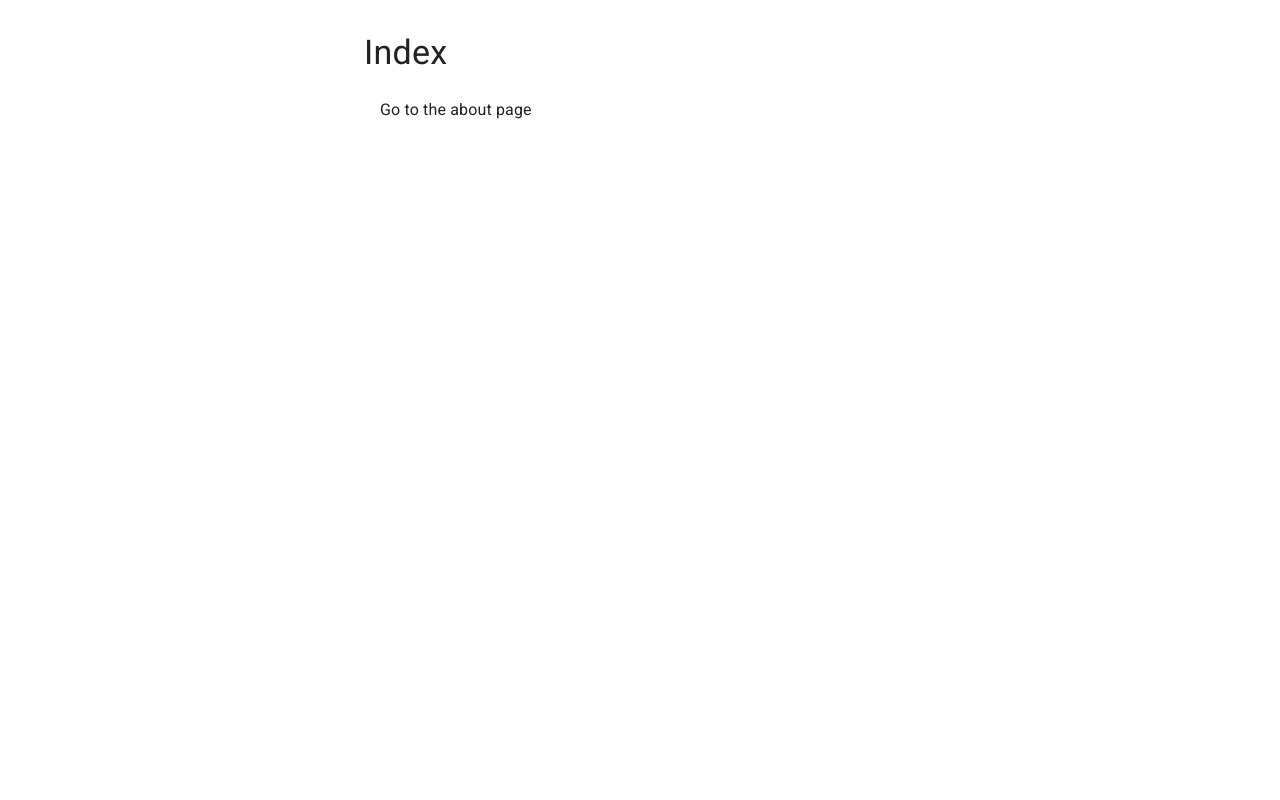
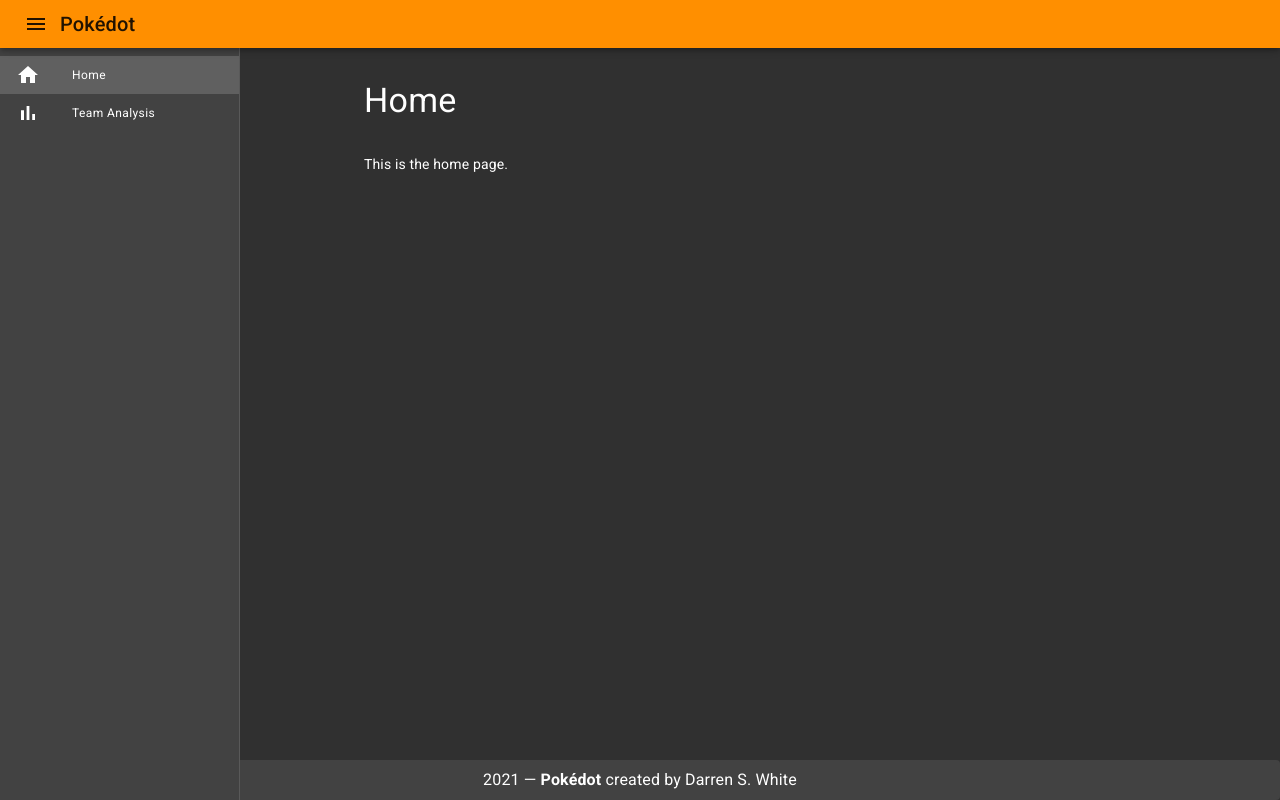
Before and after one commit to darrenswhite/pokedot, a Next.js app: page / in a window 1280 px wide. Built offline with nearby package versions, Linux system fonts and the light colour scheme.

Commit message:
Add header and footer

```diff
--- a/pages/_app.tsx
+++ b/pages/_app.tsx
@@ -1,12 +1,58 @@
 import React from 'react';
 import Head from 'next/head';
 import {AppProps} from 'next/app';
-import {ThemeProvider} from '@material-ui/core/styles';
-import CssBaseline from '@material-ui/core/CssBaseline';
+import {useRouter} from 'next/router';
+import {
+  Box,
+  Container,
+  CssBaseline,
+  Grid,
+  makeStyles,
+  Paper,
+  ThemeProvider,
+  Typography,
+} from '@material-ui/core';
 import {Theme} from '../src/Theme';
+import {Header} from '../src/Header';
+import {getCurrentRoute} from '../src/Routes';
+
+const useStyles = makeStyles(theme => ({
+  root: {
+    display: 'flex',
+    flexDirection: 'column',
+    minHeight: '100vh',
+    maxWidth: '100%',
+    position: 'relative',
+  },
+  content: {
+    display: 'flex',
+    flex: '1 1 auto',
+    flexDirection: 'column',
+    marginTop: theme.spacing(6),
+  },
+  main: {
+    flex: '1 1 auto',
+    maxWidth: '100%',
+    position: 'relative',
+  },
+  footer: {
+    alignItems: 'center',
+    display: 'flex',
+    flex: '0 1 auto!important',
+    flexWrap: 'wrap',
+    position: 'relative',
+  },
+  footerPaper: {
+    padding: theme.spacing(1),
+    textAlign: 'center',
+  },
+}));
 
 export default function App(props: AppProps): React.ReactNode {
   const {Component, pageProps} = props;
+  const classes = useStyles();
+  const router = useRouter();
+  const currentRoute = getCurrentRoute(router);
 
   React.useEffect(() => {
     // Remove the server-side injected CSS.
@@ -26,10 +72,40 @@ export default function App(props: AppProps): React.ReactNode {
           content="minimum-scale=1, initial-scale=1, width=device-width"
         />
       </Head>
+
       <ThemeProvider theme={Theme}>
         {/* CssBaseline kickstart an elegant, consistent, and simple baseline to build upon. */}
         <CssBaseline />
-        <Component {...pageProps} />
+
+        <div className={classes.root}>
+          <Header />
+
+          <div className={classes.content}>
+            <main className={classes.main}>
+              <Container maxWidth="sm">
+                <Box my={4}>
+                  <Typography variant="h4" component="h1" gutterBottom>
+                    {currentRoute?.displayName}
+                  </Typography>
+                </Box>
+                <Component {...pageProps} />
+              </Container>
+            </main>
+
+            <footer className={classes.footer}>
+              <Grid container>
+                <Grid item xs={12}>
+                  <Paper elevation={0} className={classes.footerPaper}>
+                    <Typography>
+                      {new Date().getFullYear()} — <strong>Pokédot</strong>{' '}
+                      created by Darren S. White
+                    </Typography>
+                  </Paper>
+                </Grid>
+              </Grid>
+            </footer>
+          </div>
+        </div>
       </ThemeProvider>
     </React.Fragment>
   );
--- a/pages/index.tsx
+++ b/pages/index.tsx
@@ -1,27 +1,7 @@
-import React from 'react';
-import Container from '@material-ui/core/Container';
-import Typography from '@material-ui/core/Typography';
-import Box from '@material-ui/core/Box';
-import Link from 'next/link';
-import ListItem from '@material-ui/core/ListItem/ListItem';
-import ListItemText from '@material-ui/core/ListItemText/ListItemText';
+import React, {FC} from 'react';
 
-export default class Index extends React.Component {
-  render(): React.ReactNode {
-    return (
-      <Container maxWidth="sm">
-        <Box my={4}>
-          <Typography variant="h4" component="h1" gutterBottom>
-            Index
-          </Typography>
+const Home: FC = () => {
+  return <div>This is the home page.</div>;
+};
 
-          <Link href="/about" passHref>
-            <ListItem button component="a">
-              <ListItemText>Go to the about page</ListItemText>
-            </ListItem>
-          </Link>
-        </Box>
-      </Container>
-    );
-  }
-}
+export default Home;
--- /dev/null
+++ b/src/Header.tsx
@@ -0,0 +1,118 @@
+import React, {FC} from 'react';
+import clsx from 'clsx';
+import {
+  AppBar,
+  Drawer,
+  IconButton,
+  List,
+  ListItem,
+  ListItemIcon,
+  ListItemText,
+  makeStyles,
+  Toolbar,
+  Typography,
+} from '@material-ui/core';
+import {Menu} from '@material-ui/icons';
+import Link from 'next/link';
+import {useRouter} from 'next/router';
+import {Routes} from './Routes';
+
+const drawerWidth = 240;
+
+const useStyles = makeStyles(theme => ({
+  root: {
+    display: 'flex',
+  },
+  appBar: {
+    zIndex: theme.zIndex.drawer + 1,
+  },
+  drawer: {
+    width: drawerWidth,
+    flexShrink: 0,
+    whiteSpace: 'nowrap',
+  },
+  drawerOpen: {
+    width: drawerWidth,
+    overflowX: 'hidden',
+    transition: theme.transitions.create('width', {
+      easing: theme.transitions.easing.sharp,
+      duration: theme.transitions.duration.enteringScreen,
+    }),
+  },
+  drawerClose: {
+    transition: theme.transitions.create('width', {
+      easing: theme.transitions.easing.sharp,
+      duration: theme.transitions.duration.leavingScreen,
+    }),
+    overflowX: 'hidden',
+    width: theme.spacing(5),
+    [theme.breakpoints.up('sm')]: {
+      width: theme.spacing(7),
+    },
+  },
+  drawerList: {
+    marginTop: theme.spacing(6),
+  },
+}));
+
+export const Header: FC = () => {
+  const [open, setOpen] = React.useState(true);
+  const toggle = () => setOpen(!open);
+  const classes = useStyles();
+  const router = useRouter();
+
+  return (
+    <header className={classes.root}>
+      <AppBar position="fixed" className={classes.appBar}>
+        <Toolbar variant="dense">
+          <IconButton
+            edge="start"
+            color="inherit"
+            aria-label="Open drawer"
+            onClick={toggle}
+          >
+            <Menu />
+          </IconButton>
+
+          <Typography variant="h6">Pokédot</Typography>
+        </Toolbar>
+      </AppBar>
+
+      <Drawer
+        variant="permanent"
+        className={clsx(classes.drawer, {
+          [classes.drawerOpen]: open,
+          [classes.drawerClose]: !open,
+        })}
+        classes={{
+          paper: clsx({
+            [classes.drawerOpen]: open,
+            [classes.drawerClose]: !open,
+          }),
+        }}
+      >
+        <List className={classes.drawerList}>
+          {Object.values(Routes).map(route => (
+            <Link href={route.path} passHref key={route.displayName}>
+              <ListItem
+                button
+                component="a"
+                dense
+                selected={router.pathname === route.path}
+              >
+                <ListItemIcon>{<route.icon />}</ListItemIcon>
+                <ListItemText
+                  primary={
+                    <Typography variant="caption">
+                      {route.displayName}
+                    </Typography>
+                  }
+                />
+              </ListItem>
+            </Link>
+          ))}
+        </List>
+      </Drawer>
+    </header>
+  );
+};
--- /dev/null
+++ b/src/Routes.ts
@@ -0,0 +1,25 @@
+import dynamic from 'next/dynamic';
+import {NextRouter} from 'next/router';
+
+export interface Route {
+  displayName: string;
+  path: string;
+  icon: React.ComponentType;
+}
+
+export const Routes = {
+  HOME: {
+    displayName: 'Home',
+    path: '/',
+    icon: dynamic(() => import('@material-ui/icons/Home')),
+  },
+  TEAM_ANALYSIS: {
+    displayName: 'Team Analysis',
+    path: '/team-analysis',
+    icon: dynamic(() => import('@material-ui/icons/BarChart')),
+  },
+};
+
+export const getCurrentRoute = (router: NextRouter): Route | undefined => {
+  return Object.values(Routes).find(route => router.pathname === route.path);
+};
--- a/src/Theme.ts
+++ b/src/Theme.ts
@@ -1,19 +1,10 @@
 import {createMuiTheme} from '@material-ui/core/styles';
-import {red} from '@material-ui/core/colors';
 
 export const Theme = createMuiTheme({
   palette: {
+    type: 'dark',
     primary: {
-      main: '#556cd6',
-    },
-    secondary: {
-      main: '#19857b',
-    },
-    error: {
-      main: red.A400,
-    },
-    background: {
-      default: '#fff',
+      main: '#FF8F00',
     },
   },
 });
```
Also changed, not shown: pages/about.tsx (deleted, +0 -26 lines), pages/team-analysis.tsx (added, +7 -0 lines), src/DenseTable.tsx (added, +66 -0 lines).
